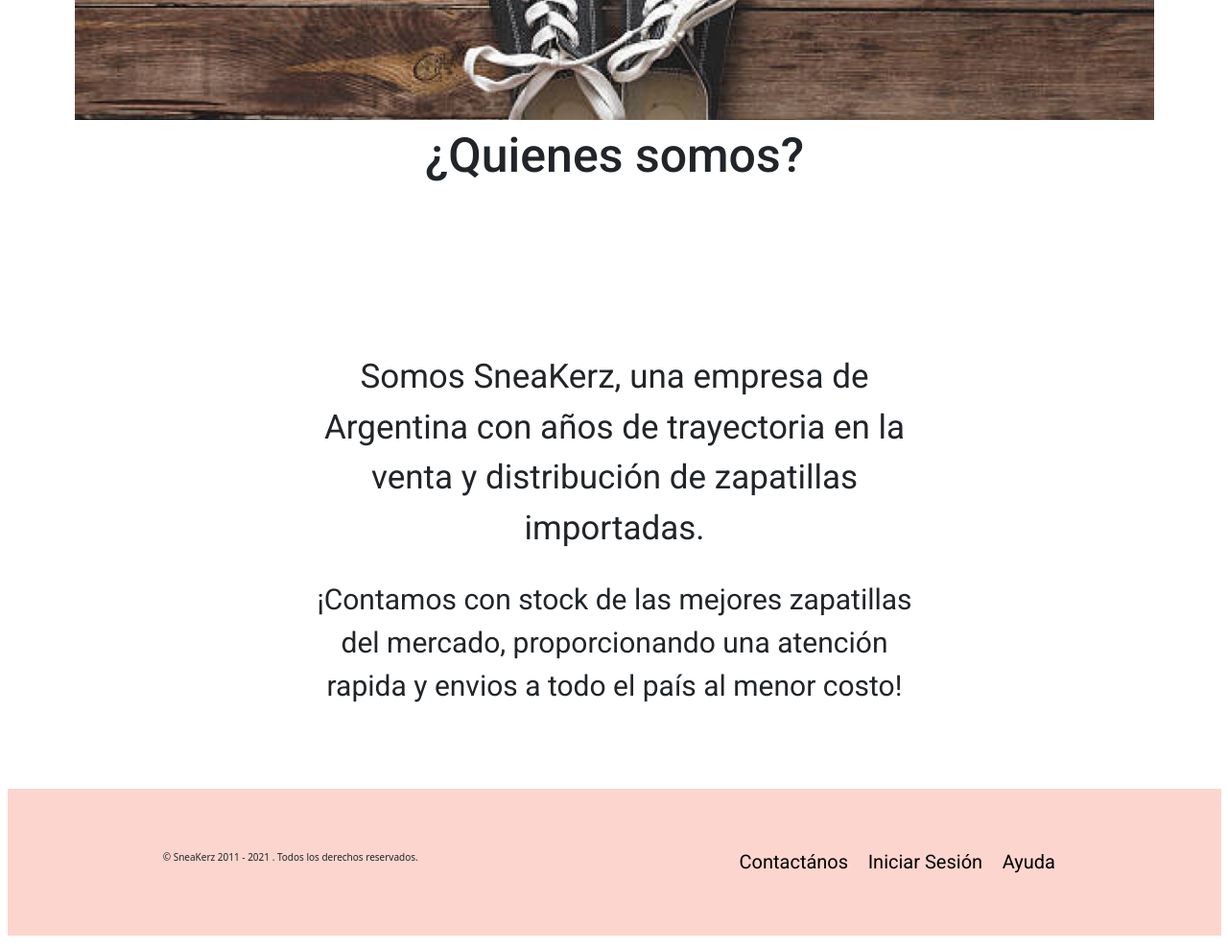
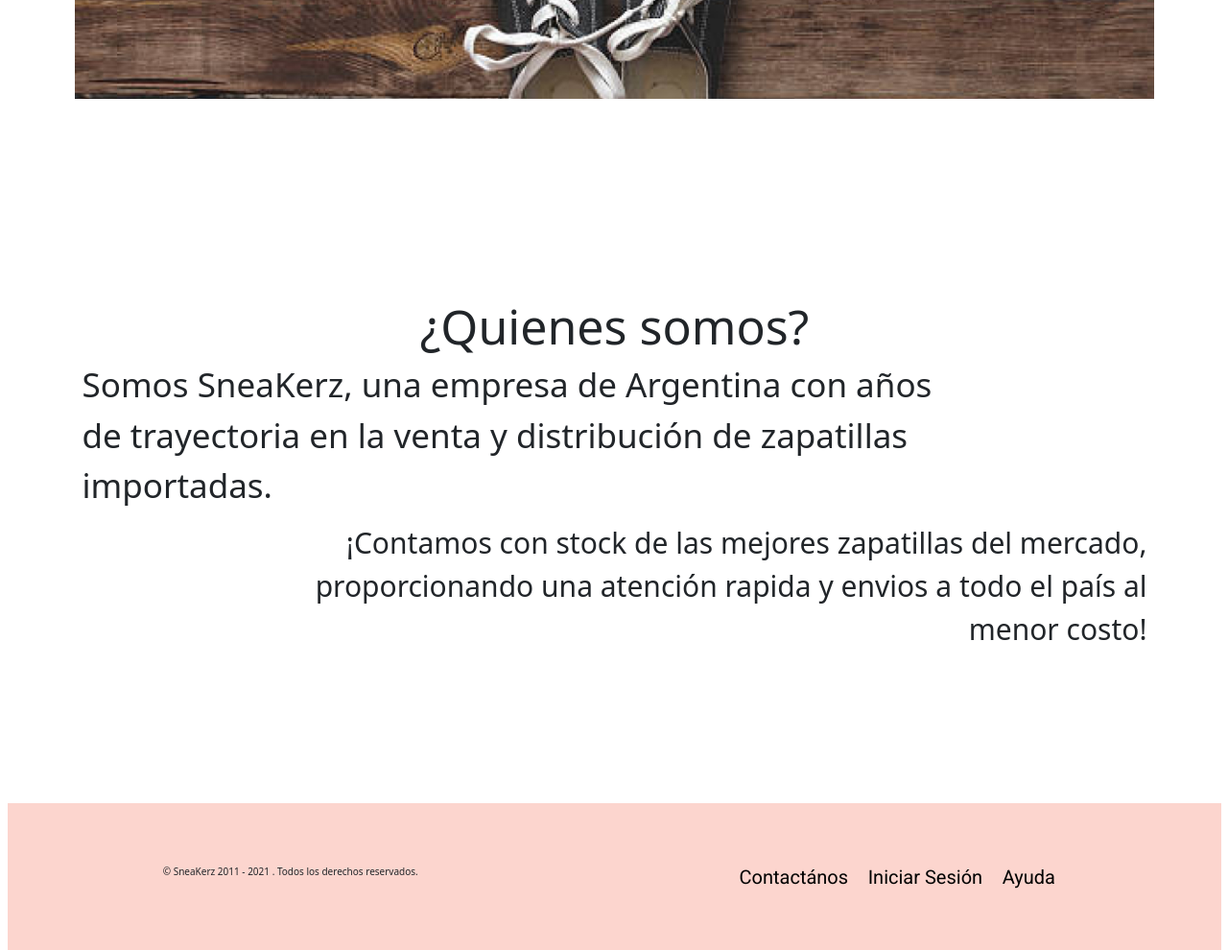
Before and after one commit to IvoSerra99/Proyecto-Sneakerz, a plain HTML site: page index.html in a window 1280 px wide. Shown: the part 1640-2630 px from the top of the page at 96% size. Drawn offline with nearby package versions, Linux system fonts and the light colour scheme.

Commit message:
pagina principal index.html completa con bootstrap

```diff
--- a/css/index.css
+++ b/css/index.css
@@ -10,6 +10,9 @@
 }
 ul {
     list-style-type: none;
+}
+a:hover {
+    color: #2b2b2b;
 }
 dl, ol, ul {
     margin-top: 0;
@@ -139,13 +142,7 @@
     width: 100vw;
 }
 #shop-links__photos {
-   /* display: grid;
-    grid-template-columns: 1fr 1fr 1fr 1fr;
-    grid-template-rows: 1fr 1fr;
-    grid-template-areas:
-    ". hombres mujeres ."
-    ". niños niños .";*/
-    margin-top: 400px;
+    margin-top: 300px;
 }
 .photos-kids {
     grid-area: niños;
@@ -158,28 +155,18 @@
     grid-area: hombres;
 }
 #section-about-us {
-    font-family: 'Roboto', sans-serif;
-    display: grid;
-    grid-template-columns: 1fr 640px 1fr;
-    grid-template-rows: 1fr 1fr 1fr;
-    grid-template-areas:
-    ". question ."
-    ". answer ."
-    ". aditional .";
     gap: 15px;
+    margin: 20rem auto 15rem auto;
 }
 .h2-question {
     justify-self: center;
     font-size: 50px;
-    grid-area: question;
 }
 .h2-answer {
     font-size: 35px;
-    grid-area: answer;
 }
 .aditional-info {
     font-size: 30px;
-    grid-area: aditional;
 }
 
 /*FOOTER*/
--- a/index.html
+++ b/index.html
@@ -55,29 +55,35 @@
         <section id="shop-links__photos">
             <div class="row">
                 <article class="links-photos__horizontal photos-men col-6" data-aos="fade-right">
-                    <p>HOMBRES</p>
+                    <p class="display-2">HOMBRES</p>
                     <a href="./views/shop.html">
                 <img src="./images/hombres-shop.jpg" alt="imagen tipo enlace de compra para hombres" class="img-fluid">
                     </a>
                 </article>
                 <article class="links-photos__horizontal photos-women col-6" data-aos="fade-down-right">
-                    <p class="photos-text photos-text__mujeres">MUJERES</p>
+                    <p class="display-2">MUJERES</p>
                     <a href="./views/shop.html">
                 <img src="./images/mujer-shop.jpg" alt="imagen tipo enlace de compra para mujeres" class="img-fluid">
                     </a>
                 </article>
             </div>
             <article class="link-photos photos-kids row" data-aos="fade-up">
-                <p class="photos-text photos-text__niños">NIÑOS</p>
+                <p class="display-2">NIÑOS</p>
                 <a href="./views/shop.html">
                     <img src="./images/niños-shop.jpg" alt="imagen tipo enlace de compra para niños" class="img-fluid">
                 </a>
             </article>
         </section>
-        <section id="section-about-us" data-aos="zoom-in">
-            <h2 class="h2-question">¿Quienes somos?</h2>
-            <p class="h2-answer">Somos SneaKerz, una empresa de Argentina con años de trayectoria en la venta y distribución de zapatillas importadas.</p>
-            <p class="aditional-info">¡Contamos con stock de las mejores zapatillas del mercado, proporcionando una atención rapida y envios a todo el país al menor costo!</p>
+        <section id="section-about-us" class="container" data-aos="zoom-in">
+            <div class="row text-center justify-content-center">
+                <h2 class="h2-question w-50 ">¿Quienes somos?</h2>
+            </div>
+            <div class="text-start row">
+                <p class="h2-answer col-sm-10">Somos SneaKerz, una empresa de Argentina con años de trayectoria en la venta y distribución de zapatillas importadas.</p>
+            </div>
+            <div class="text-end row justify-content-end">
+                <p class="aditional-info col-sm-10">¡Contamos con stock de las mejores zapatillas del mercado, proporcionando una atención rapida y envios a todo el país al menor costo!</p>
+            </div>
         </section>
     </main>
     <footer class="main-footer" data-aos="fade-up">
```
